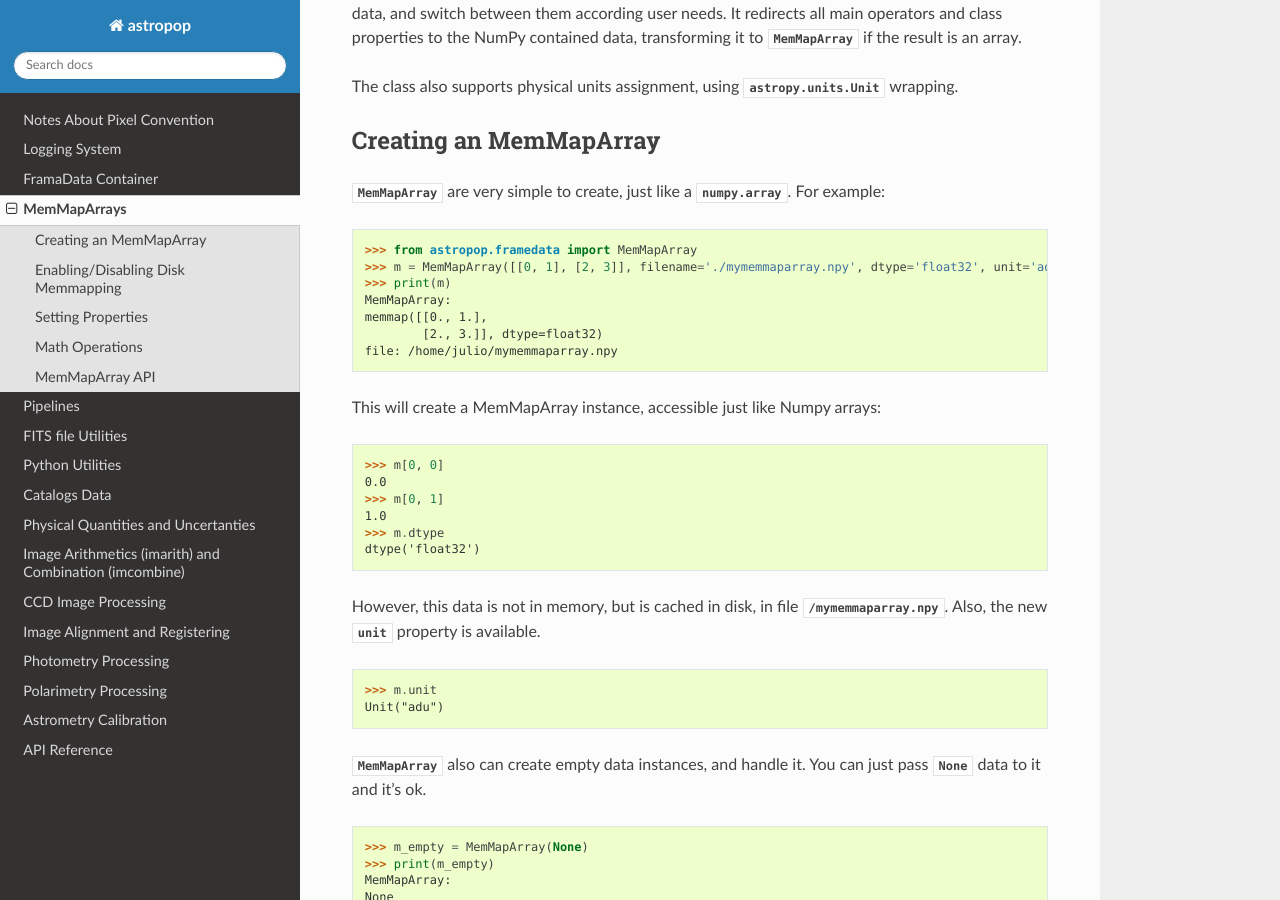
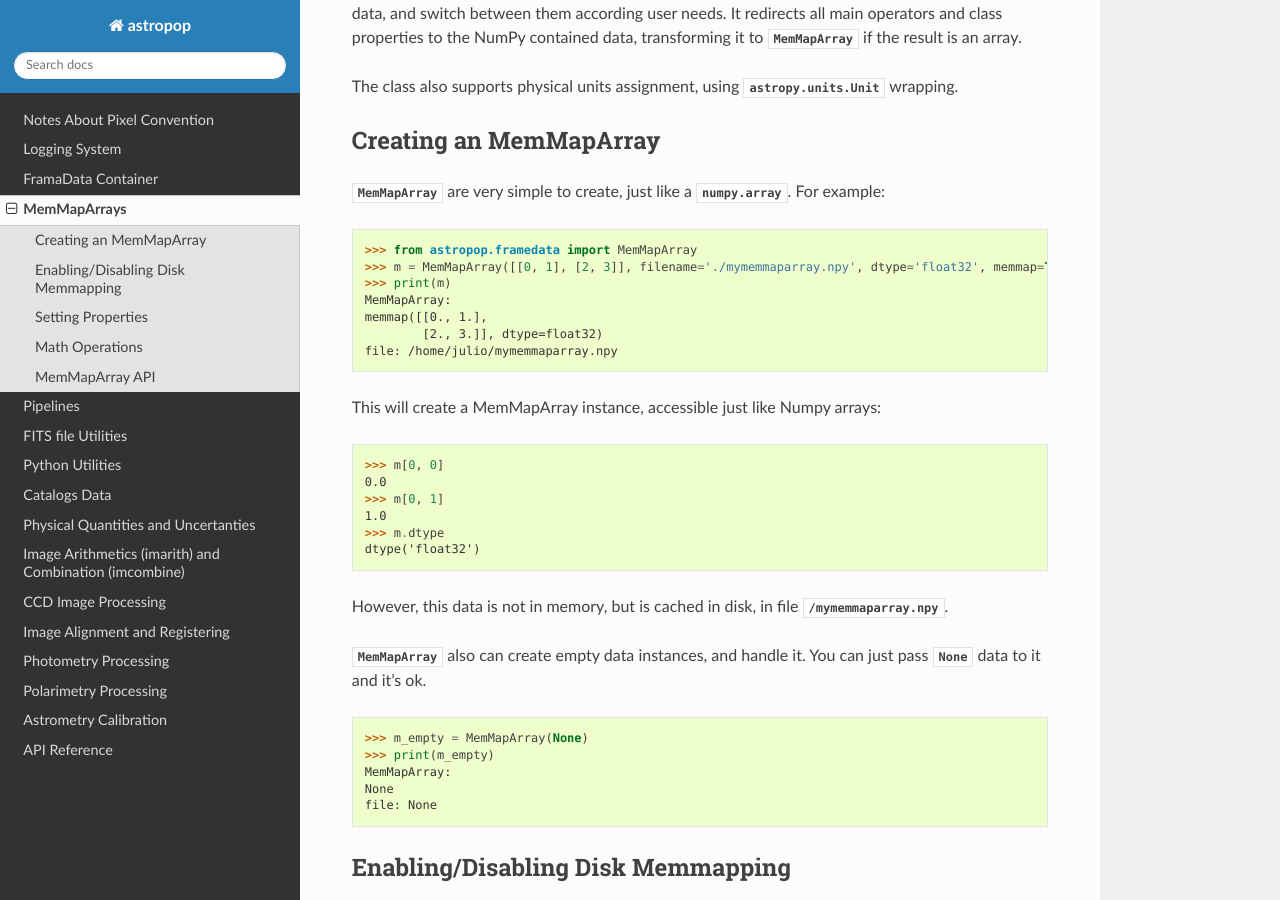
Before and after one commit to juliotux/astropop, a Sphinx documentation site: the page built from docs/memmap.rst, in a window 1280 px wide and 900 px high, scrolled down 305 px. Built offline with Sphinx 7.4.7 and the Read the Docs theme 2.0.0, drawn with Linux system fonts in a browser that asks for light colours; formulas are drawn with MathJax 3; the version number could not be read and is left out.

Commit message:
Memmap has no unit

```diff
--- a/docs/memmap.rst
+++ b/docs/memmap.rst
@@ -13,8 +13,8 @@ Creating an MemMapArray
 `MemMapArray` are very simple to create, just like a `numpy.array`. For example:
 
     >>> from astropop.framedata import MemMapArray
-    >>> m = MemMapArray([[0, 1], [2, 3]], filename='./mymemmaparray.npy', dtype='float32', unit='adu', memmap=True)
-    >>> print(m) # doctest: +SKIP
+    >>> m = MemMapArray([[0, 1], [2, 3]], filename='./mymemmaparray.npy', dtype='float32', memmap=True)
+    >>> print(m)
     MemMapArray:
     memmap([[0., 1.],
             [2., 3.]], dtype=float32)
@@ -30,10 +30,7 @@ This will create a MemMapArray instance, accessible just like Numpy arrays:
     >>> m.dtype
     dtype('float32')
 
-However, this data is not in memory, but is cached in disk, in file `./mymemmaparray.npy`. Also, the new `unit` property is available.
-
-    >>> m.unit
-    Unit("adu")
+However, this data is not in memory, but is cached in disk, in file `./mymemmaparray.npy`.
 
 `MemMapArray` also can create empty data instances, and handle it. You can just pass `None` data to it and it's ok.
 
```
